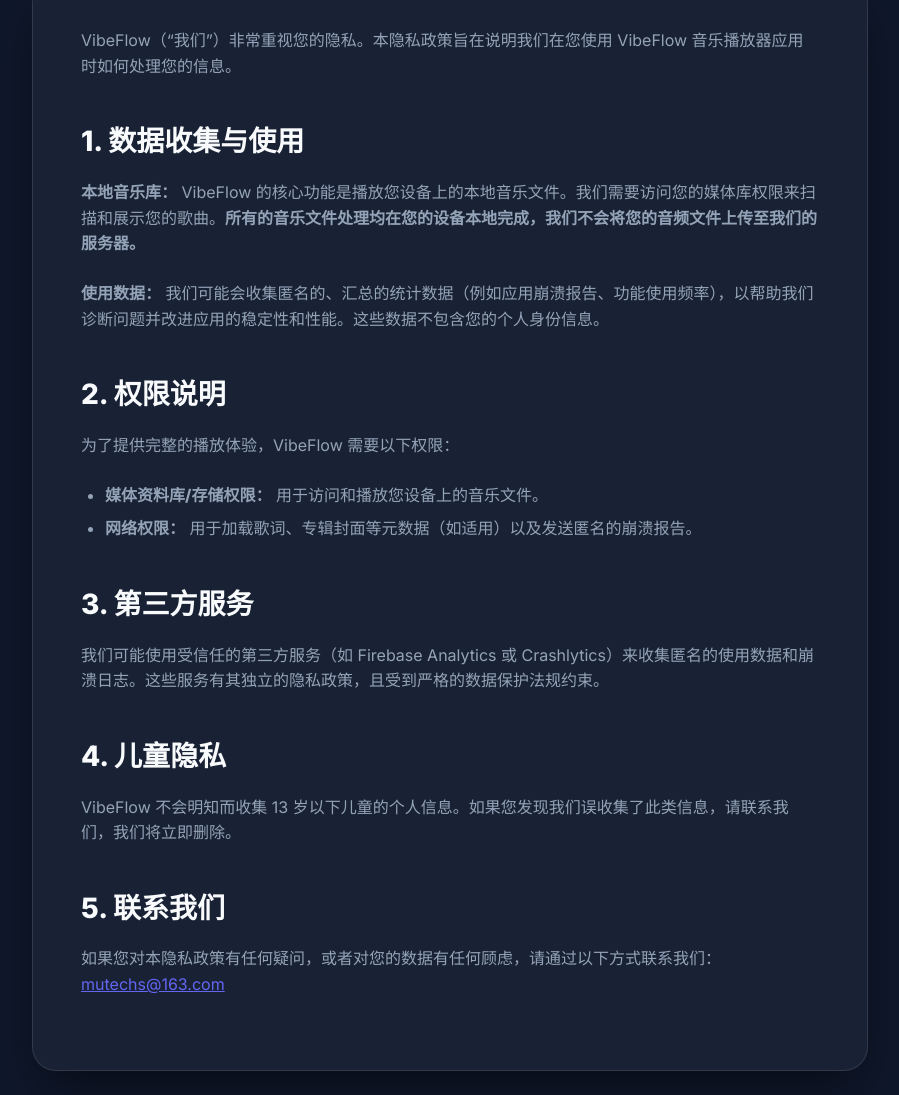
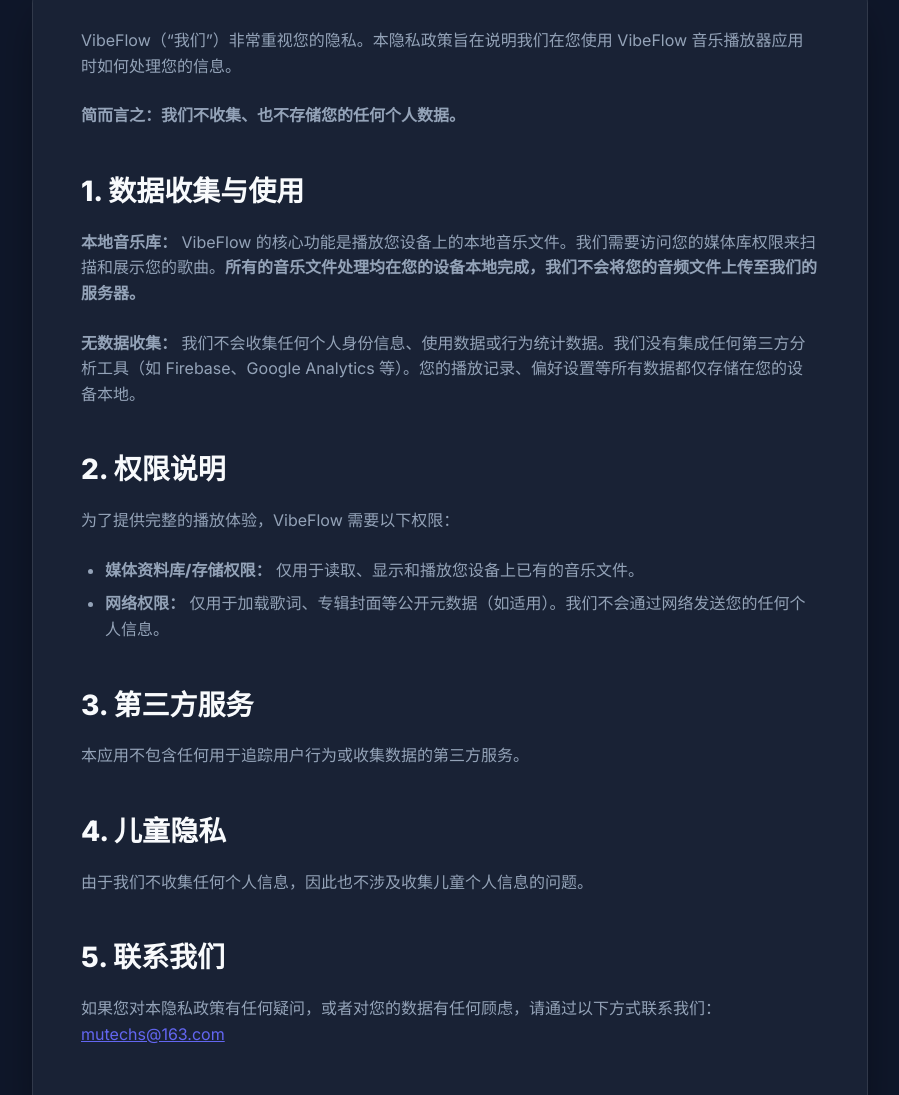
Before and after one commit to VibeFlowApp/VibeFlow, a plain HTML site: page privacy.html in a window 1280 px wide. Shown: the part 344-1439 px from the top of the page, without its empty margins (190-1089 px from the left). Drawn offline with Linux system fonts and the light colour scheme.

Commit message:
Clarify NO data collection in Privacy Policy

```diff
--- a/privacy.html
+++ b/privacy.html
@@ -22,24 +22,27 @@
         <main class="content-card policy-content">
             <p>VibeFlow（“我们”）非常重视您的隐私。本隐私政策旨在说明我们在您使用 VibeFlow 音乐播放器应用时如何处理您的信息。</p>
 
+            <p><strong>简而言之：我们不收集、也不存储您的任何个人数据。</strong></p>
+
             <h2>1. 数据收集与使用</h2>
             <p><strong>本地音乐库：</strong> VibeFlow
                 的核心功能是播放您设备上的本地音乐文件。我们需要访问您的媒体库权限来扫描和展示您的歌曲。<strong>所有的音乐文件处理均在您的设备本地完成，我们不会将您的音频文件上传至我们的服务器。</strong>
             </p>
-            <p><strong>使用数据：</strong> 我们可能会收集匿名的、汇总的统计数据（例如应用崩溃报告、功能使用频率），以帮助我们诊断问题并改进应用的稳定性和性能。这些数据不包含您的个人身份信息。</p>
+            <p><strong>无数据收集：</strong> 我们不会收集任何个人身份信息、使用数据或行为统计数据。我们没有集成任何第三方分析工具（如 Firebase、Google Analytics
+                等）。您的播放记录、偏好设置等所有数据都仅存储在您的设备本地。</p>
 
             <h2>2. 权限说明</h2>
             <p>为了提供完整的播放体验，VibeFlow 需要以下权限：</p>
             <ul>
-                <li><strong>媒体资料库/存储权限：</strong> 用于访问和播放您设备上的音乐文件。</li>
-                <li><strong>网络权限：</strong> 用于加载歌词、专辑封面等元数据（如适用）以及发送匿名的崩溃报告。</li>
+                <li><strong>媒体资料库/存储权限：</strong> 仅用于读取、显示和播放您设备上已有的音乐文件。</li>
+                <li><strong>网络权限：</strong> 仅用于加载歌词、专辑封面等公开元数据（如适用）。我们不会通过网络发送您的任何个人信息。</li>
             </ul>
 
             <h2>3. 第三方服务</h2>
-            <p>我们可能使用受信任的第三方服务（如 Firebase Analytics 或 Crashlytics）来收集匿名的使用数据和崩溃日志。这些服务有其独立的隐私政策，且受到严格的数据保护法规约束。</p>
+            <p>本应用不包含任何用于追踪用户行为或收集数据的第三方服务。</p>
 
             <h2>4. 儿童隐私</h2>
-            <p>VibeFlow 不会明知而收集 13 岁以下儿童的个人信息。如果您发现我们误收集了此类信息，请联系我们，我们将立即删除。</p>
+            <p>由于我们不收集任何个人信息，因此也不涉及收集儿童个人信息的问题。</p>
 
             <h2>5. 联系我们</h2>
             <p>如果您对本隐私政策有任何疑问，或者对您的数据有任何顾虑，请通过以下方式联系我们：<br>
```
